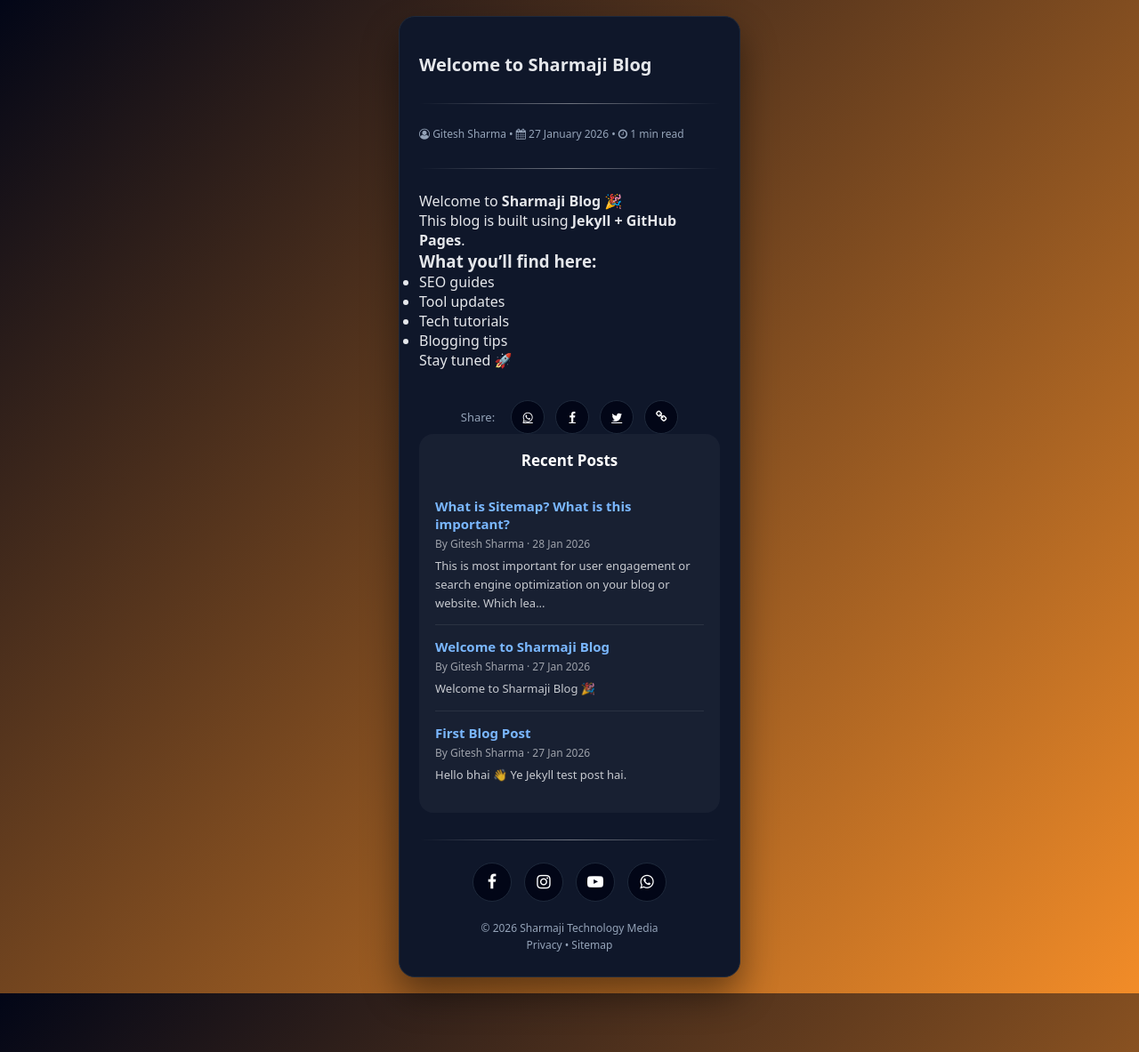
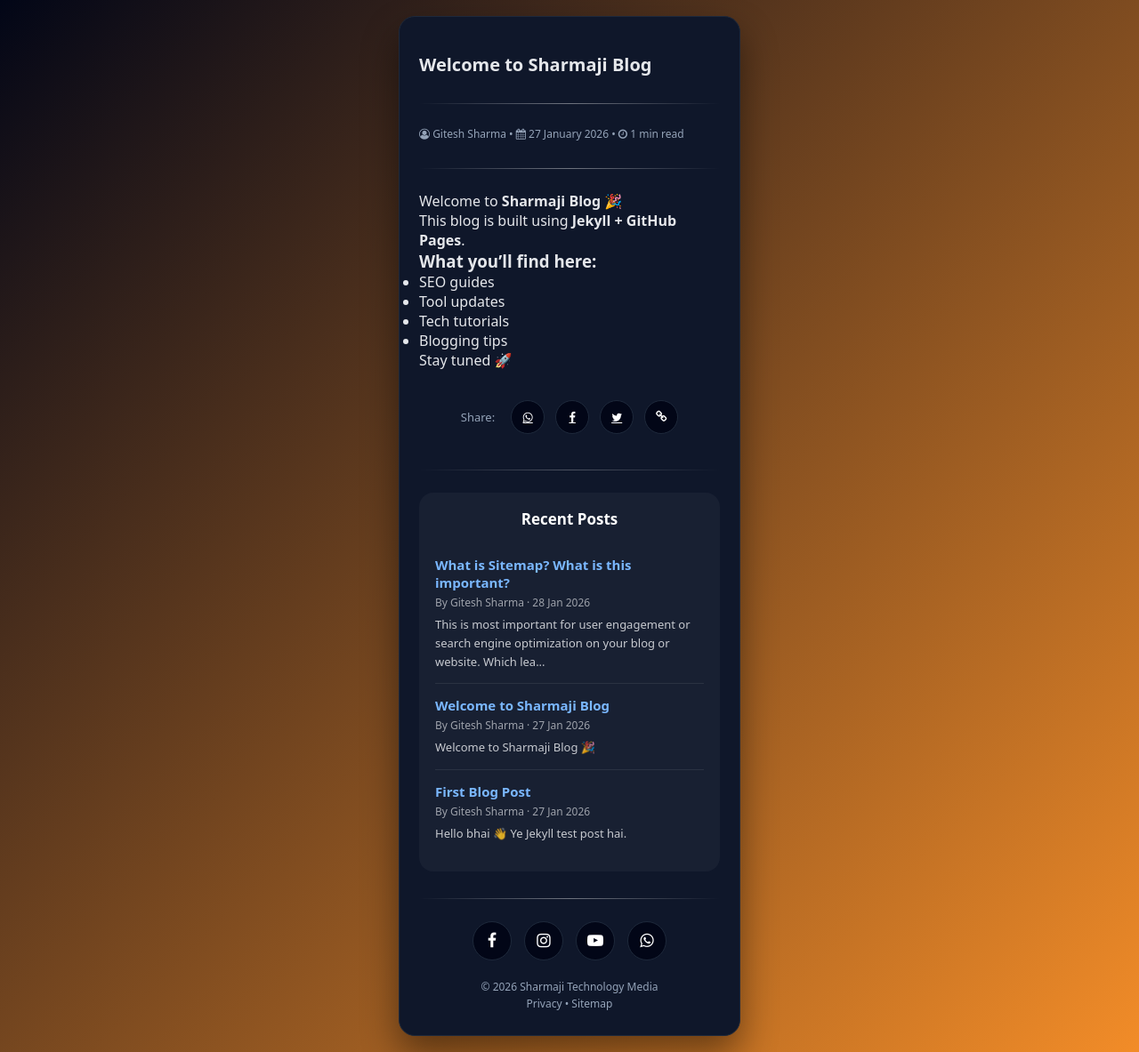
Before and after one commit to gitesh-sharma/blog, a Jekyll site: the page built from _posts/2026-01-27-welcome-to-sharmaji-blog.md, in a window 1280 px wide. Shown: the whole page at 89% size. Built offline with Jekyll 4.4.1, drawn with Linux system fonts in a browser that asks for light colours.

Commit message:
Update post.html

```diff
--- a/_layouts/post.html
+++ b/_layouts/post.html
@@ -37,7 +37,7 @@ layout: default
   {% endunless %}
 
 
-<!--<hr class="recent-divider">-->
+<hr class="recent-divider">
 
 <div class="recent-posts">
   <h3>Recent Posts</h3>
```
